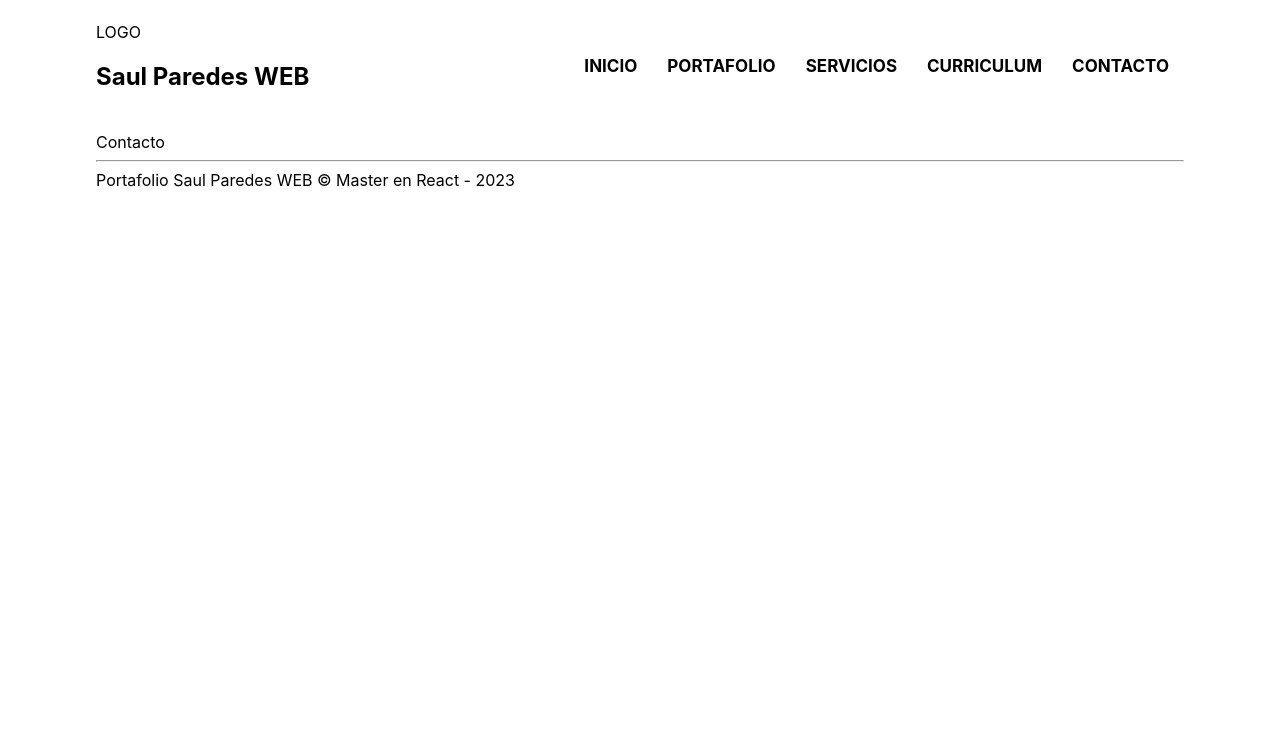
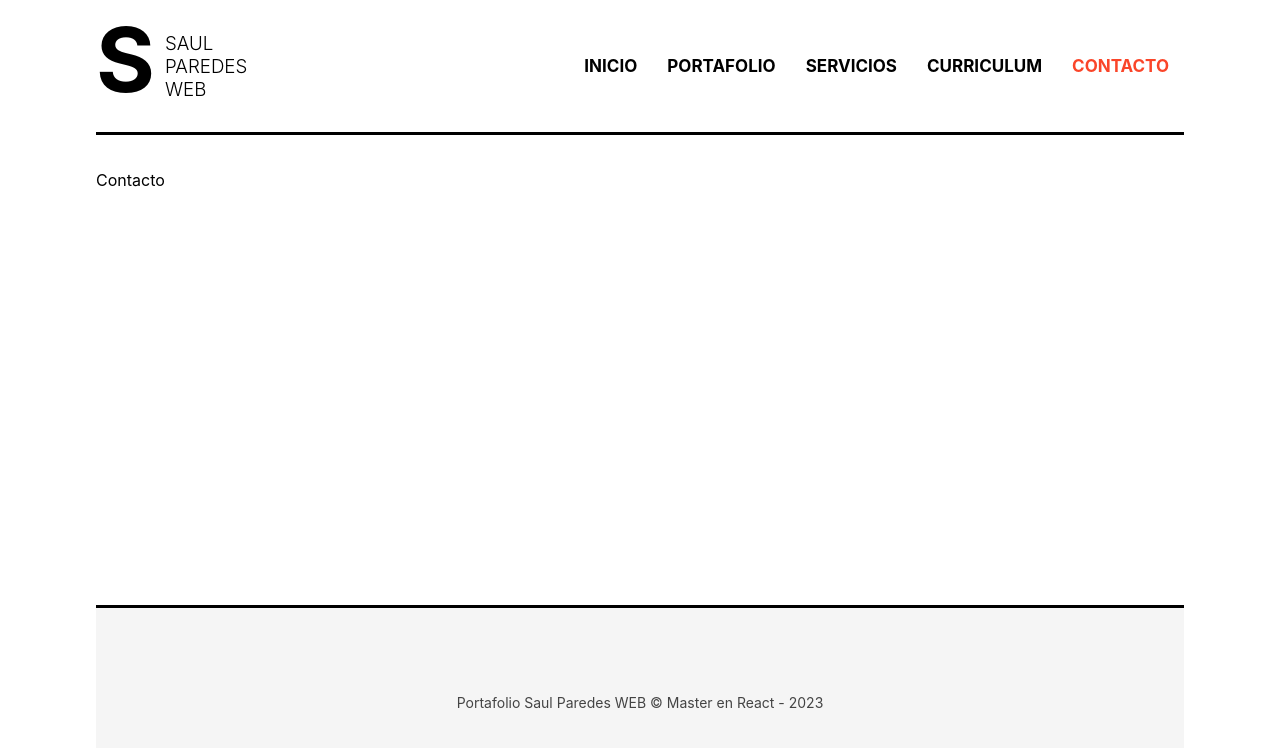
Before and after one commit to saulkurosaki/Practice-Portfolio-02, a React (Create React App) app: page /contacto in a window 1280 px wide. Shown: the top 748 px of the page. Built offline with nearby package versions, Linux system fonts and the light colour scheme.

Commit message:
Principal Layout

```diff
--- a/src/components/layout/Footer.js
+++ b/src/components/layout/Footer.js
@@ -2,7 +2,7 @@ import React from 'react'
 
 export const Footer = () => {
   return (
-    <footer>
+    <footer className='footer'>
         Portafolio Saul Paredes WEB &copy; Master en React - 2023
     </footer>
   )
--- a/src/components/layout/HeaderNav.js
+++ b/src/components/layout/HeaderNav.js
@@ -5,26 +5,26 @@ export const HeaderNav = () => {
   return (
     <header className='header'>
         <div className='logo'>
-            <span>LOGO</span>
-            <h2>Saul Paredes WEB</h2>
+            <span>S</span>
+            <h3>Saul Paredes WEB</h3>
         </div>
 
         <nav>
             <ul>
                 <li>
-                    <NavLink to='/inicio'>Inicio</NavLink>
+                    <NavLink to='/inicio' className={({isActive}) => isActive ? 'active' : ''}>Inicio</NavLink>
                 </li>
                 <li>
-                    <NavLink to='/portafolio'>Portafolio</NavLink>
+                    <NavLink to='/portafolio' className={({isActive}) => isActive ? 'active' : ''}>Portafolio</NavLink>
                 </li>
                 <li>
-                    <NavLink to='/servicios'>Servicios</NavLink>
+                    <NavLink to='/servicios' className={({isActive}) => isActive ? 'active' : ''}>Servicios</NavLink>
                 </li>
                 <li>
-                    <NavLink to='/curriculum'>Curriculum</NavLink>
+                    <NavLink to='/curriculum' className={({isActive}) => isActive ? 'active' : ''}>Curriculum</NavLink>
                 </li>
                 <li>
-                    <NavLink to='/contacto'>Contacto</NavLink>
+                    <NavLink to='/contacto' className={({isActive}) => isActive ? 'active' : ''}>Contacto</NavLink>
                 </li>
             </ul>
         </nav>
--- a/src/index.css
+++ b/src/index.css
@@ -23,11 +23,32 @@ code {
   align-items: center;
   list-style: none;
   height: 132px;
+  border-bottom: 3px solid black;
+  margin-bottom: 35px;
+}
+
+.header .logo {
+  display: flex;
 }
 
 .header .logo,
 .header nav {
   flex: 1 1 auto;
+}
+
+.header .logo span {
+  display: block;
+  font-size: 90px;
+  font-weight: bolder;
+  margin-top: -8px;
+}
+
+.header .logo h3 {
+  display: block;
+  flex-basis: 40px;
+  margin-left: 10px;
+  font-weight: 300;
+  text-transform: uppercase;
 }
 
 .header nav ul {
@@ -52,6 +73,23 @@ code {
   transition: all 300ms;
 }
 
+.header .active,
 .header a:hover {
   color: #fa4529;
 }
+
+.content {
+  min-height: 400px;
+}
+
+.footer {
+  min-height: 150px;
+  line-height: 100px;
+  text-align: center;
+  font-size: 14px;
+  margin-top: 35px;
+  padding-top: 45px;
+  border-top: 3px solid black;
+  background: #f5f5f5;
+  color: #444;
+}
--- a/src/router/Rutas.js
+++ b/src/router/Rutas.js
@@ -1,5 +1,5 @@
 import React from 'react'
-import { BrowserRouter, Routes, Route, NavLink } from "react-router-dom";
+import { BrowserRouter, Routes, Route, Navigate } from "react-router-dom";
 import { Inicio } from '../components/Inicio';
 import { Portafolio } from '../components/Portafolio';
 import { Servicios } from '../components/Servicios';
@@ -15,16 +15,17 @@ export const Rutas = () => {
         <HeaderNav />
 
         {/* CONTENIDO CENTRAL */}
+        <section className='content'>
             <Routes>
-            <Route path="/" element={<Inicio />}/>
+                <Route path="/" element={<Navigate to='/inicio'/>} />
                 <Route path="/inicio" element={<Inicio />}/>
                 <Route path="/portafolio" element={<Portafolio />}/>
                 <Route path="/servicios" element={<Servicios />}/>
                 <Route path="/curriculum" element={<Curriculum />}/>
                 <Route path="/contacto" element={<Contacto />}/>
             </Routes>
+        </section>
 
-        <hr/>
         {/* FOOTER */}
         <Footer />
     </BrowserRouter>
```
Lines whose indentation alone changed are shown as unchanged.
